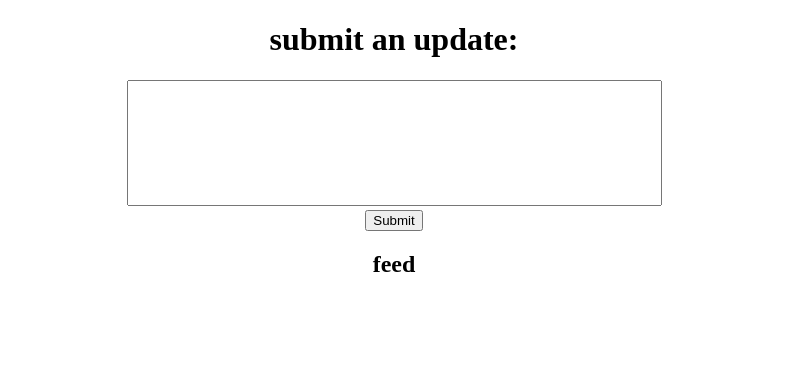
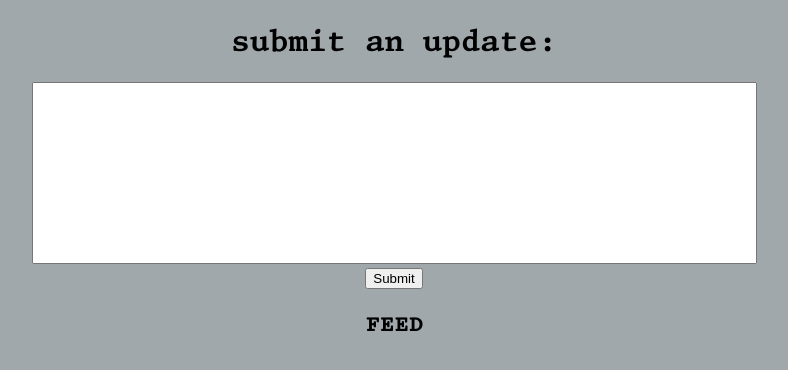
Before and after one commit to SandPhoenix/blueprint2016, a Django app: template nito/main/templates/main/submitpost.html in a window 1280 px wide. Shown: the top 370 px of the page, without its empty margins (246-1034 px from the left). Run offline with Django 3.2, Linux system fonts and the light colour scheme; the template is opened without the code that fills it, so the values that code supplies are empty.

Commit message:
lots of font work in the CSS

```diff
--- a/nito/main/static/main/default.css
+++ b/nito/main/static/main/default.css
@@ -1,5 +1,61 @@
-h1, h2, p, input, form {
-    text-align: center;
+@font-face { font-family: triplicater; src: url('triplicate_t4_regular-webfont.woff'); }
+
+@font-face { font-family: triplicatei; src: url('triplicate_t4_italic-webfont.woff'); }
+
+@font-face { font-family: triplicateb; src: url('triplicate_t4_bold-webfont.woff'); }
+
+@font-face { font-family: triplicatebi; src: url('triplicate_t4_bold_italic-webfont.woff'); }
+
+@font-face { font-family: triplicatecr; src: url('triplicate_c4_regular-webfont.woff'); }
+
+@font-face { font-family: triplicatecb; src: url('triplicate_c4_bold-webfont.woff'); }
+
+body {
+  background-color: #A1A8AB;
+}
+
+h1 {
+  font-family: triplicateb;
+  text-align: center;
+}
+
+#title {
+  font-family: triplicatecr;
+  font-size: 40px;
+}
+
+#name {
+  font-family: triplicatei;
+  font-size: 20px;
+  text-align: center;
+}
+
+#post {
+  font-family: triplicater;
+  font-size: 18px;
+}
+
+#submitpost {
+  font-family: triplicater;
+}
+
+h2 {
+  font-family: triplicatecr;
+  text-align: center;
+}
+
+p {
+  font-family: triplicatecb;
+  font-size: 30px;
+  text-align: center;
+}
+
+input {
+  text-align: center;
+}
+
+form {
+  text-align: center;
 }
 
 textarea {
--- a/nito/main/templates/main/index.html
+++ b/nito/main/templates/main/index.html
@@ -7,11 +7,13 @@
   <link rel="stylesheet" type="text/css" href="{% static "main/default.css" %}">
 </head>
 <body>
-  <h1>welcome to nito, the nameless social network</h1>
-  <p>name:</p>
+  <h1 id="title">welcome to nito, the nameless social network</h1>
+  <div id="name">name:</div>
+  <br/>
   <form action="{% url 'main:login' %}" method="post">
     {% csrf_token %}
     <input type="text" name="login">
+    <br/>
     <br/>
     <input type="submit" value="log in / sign up">
   </form>
--- a/nito/main/templates/main/submitpost.html
+++ b/nito/main/templates/main/submitpost.html
@@ -10,7 +10,7 @@
   <h1>submit an update:</h1>
   <form action="{% url 'main:submitpost' %}" method="post">
     {% csrf_token %}
-    <textarea name="content" cols="64" rows="8"></textarea>
+    <textarea id="post" name="content" cols="64" rows="8"></textarea>
     <br/>
     <input type="submit">
   </form>
```
Also changed, not shown: nito/main/static/main/triplicate_c4_bold-webfont.woff (added), nito/main/static/main/triplicate_c4_regular-webfont.woff (added), nito/main/static/main/triplicate_t4_bold-webfont.woff (added), nito/main/static/main/triplicate_t4_bold_italic-webfont.woff (added), nito/main/static/main/triplicate_t4_bold_italic-webfont.woff2 (deleted), nito/main/static/main/triplicate_t4_italic-webfont.woff (added), nito/main/static/main/triplicate_t4_regular-webfont.woff (added), nito/main/static/main/triplicate_t4_regular-webfont.woff2 (deleted).
